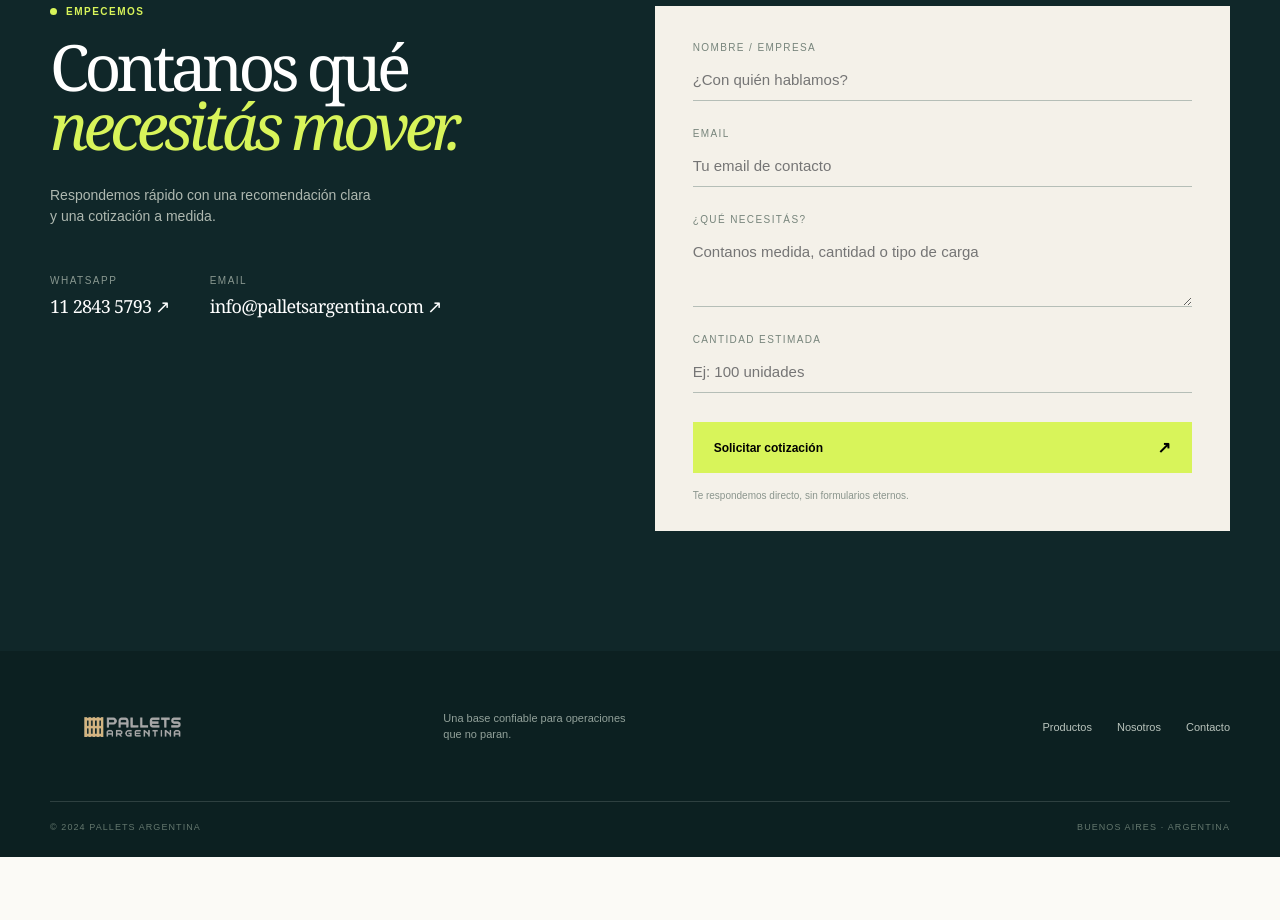
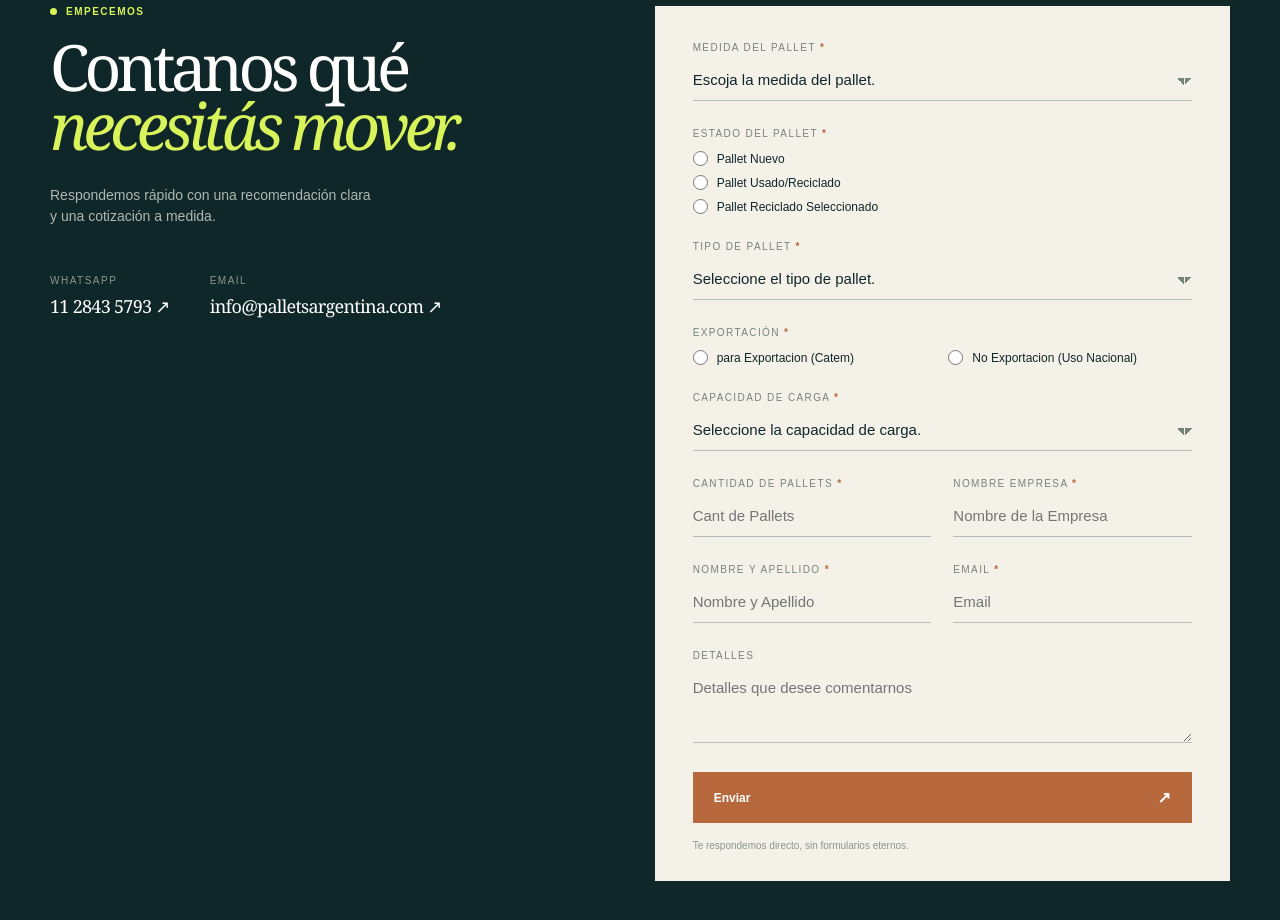
Before and after one commit to DiegoScarpa/pVrO-T4RT3kLYK8sVXZced2a-Gz-EfS7WSpy7UTIlM8-, a Next.js app: page / in a window 1280 px wide. Shown: the part 3240-4160 px from the top of the page. Before the commit the page ends 4097 px from the top, so only its background shows below. Built offline with nearby package versions, Linux system fonts and the light colour scheme.

Commit message:
Replace quote form with pallet specification form

```diff
--- a/src/app/api/contact/route.ts
+++ b/src/app/api/contact/route.ts
@@ -16,13 +16,25 @@ function escapeHtml(value: string) {
 export async function POST(request: Request) {
   try {
     const body = (await request.json()) as Record<string, unknown>;
-    const name = typeof body.name === "string" ? body.name.trim() : "";
-    const email = typeof body.email === "string" ? body.email.trim() : "";
-    const need = typeof body.need === "string" ? body.need.trim() : "";
-    const quantity = typeof body.quantity === "string" ? body.quantity.trim() : "";
+    const value = (key: string) => typeof body[key] === "string" ? body[key].trim() : "";
+    const palletSize = value("palletSize");
+    const palletCondition = value("palletCondition");
+    const palletType = value("palletType");
+    const exportation = value("exportation");
+    const loadCapacity = value("loadCapacity");
+    const quantity = value("quantity");
+    const companyName = value("companyName");
+    const fullName = value("fullName");
+    const email = value("email");
+    const details = value("details");
 
-    if (!name || !email || !need) {
-      return NextResponse.json({ error: "Completá nombre, email y qué necesitás." }, { status: 400 });
+    // Honeypot spam protection: silently accept automated submissions without sending email.
+    if (value("website")) {
+      return NextResponse.json({ ok: true });
+    }
+
+    if (!palletSize || !palletCondition || !palletType || !exportation || !loadCapacity || !quantity || !companyName || !fullName || !email) {
+      return NextResponse.json({ error: "Completá todos los campos obligatorios." }, { status: 400 });
     }
 
     if (!emailPattern.test(email)) {
@@ -36,10 +48,16 @@ export async function POST(request: Request) {
     }
 
     const resend = new Resend(apiKey);
-    const safeName = escapeHtml(name);
+    const safePalletSize = escapeHtml(palletSize);
+    const safePalletCondition = escapeHtml(palletCondition);
+    const safePalletType = escapeHtml(palletType);
+    const safeExportation = escapeHtml(exportation);
+    const safeLoadCapacity = escapeHtml(loadCapacity);
+    const safeQuantity = escapeHtml(quantity);
+    const safeCompanyName = escapeHtml(companyName);
+    const safeFullName = escapeHtml(fullName);
     const safeEmail = escapeHtml(email);
-    const safeNeed = escapeHtml(need);
-    const safeQuantity = escapeHtml(quantity || "No indicada");
+    const safeDetails = escapeHtml(details || "Sin detalles adicionales");
 
     const { error } = await resend.emails.send({
       from: "Pallets Argentina <ventas@palletsargentina.com>",
@@ -48,12 +66,18 @@ export async function POST(request: Request) {
       subject: "Nueva solicitud de cotización - Pallets Argentina",
       text: [
         "Nueva solicitud de cotización - Pallets Argentina",
-        `Nombre / Empresa: ${name}`,
+        `Medida del Pallet: ${palletSize}`,
+        `Estado del Pallet: ${palletCondition}`,
+        `Tipo de Pallet: ${palletType}`,
+        `Exportación: ${exportation}`,
+        `Capacidad de Carga: ${loadCapacity}`,
+        `Cantidad de Pallets: ${quantity}`,
+        `Nombre Empresa: ${companyName}`,
+        `Nombre y Apellido: ${fullName}`,
         `Email: ${email}`,
-        `Qué necesita: ${need}`,
-        `Cantidad estimada: ${quantity || "No indicada"}`,
+        `Detalles: ${details || "Sin detalles adicionales"}`,
       ].join("\n"),
-      html: `<h2>Nueva solicitud de cotización</h2><p><strong>Nombre / Empresa:</strong> ${safeName}</p><p><strong>Email:</strong> ${safeEmail}</p><p><strong>Qué necesita:</strong><br />${safeNeed.replace(/\n/g, "<br />")}</p><p><strong>Cantidad estimada:</strong> ${safeQuantity}</p>`,
+      html: `<h2>Nueva solicitud de cotización</h2><p><strong>Medida del Pallet:</strong> ${safePalletSize}</p><p><strong>Estado del Pallet:</strong> ${safePalletCondition}</p><p><strong>Tipo de Pallet:</strong> ${safePalletType}</p><p><strong>Exportación:</strong> ${safeExportation}</p><p><strong>Capacidad de Carga:</strong> ${safeLoadCapacity}</p><p><strong>Cantidad de Pallets:</strong> ${safeQuantity}</p><p><strong>Nombre Empresa:</strong> ${safeCompanyName}</p><p><strong>Nombre y Apellido:</strong> ${safeFullName}</p><p><strong>Email:</strong> ${safeEmail}</p><p><strong>Detalles:</strong><br />${safeDetails.replace(/\n/g, "<br />")}</p>`,
     });
 
     if (error) {
--- a/src/app/layout.tsx
+++ b/src/app/layout.tsx
@@ -1,5 +1,6 @@
 import type { Metadata } from 'next';
 import './globals.css';
+import './quote-form.css';
 
 export const metadata: Metadata = {
   title: 'Pallets Argentina | Pallets de madera para operaciones que no paran',
--- /dev/null
+++ b/src/app/quote-form.css
@@ -0,0 +1,35 @@
+.quote-form select {
+  display: block;
+  width: 100%;
+  border: 0;
+  border-bottom: 1px solid #b5beb7;
+  background: transparent;
+  margin-top: 10px;
+  padding: 8px 24px 12px 0;
+  color: var(--ink);
+  outline: none;
+  font-size: 15px;
+  appearance: none;
+  background-image: linear-gradient(45deg, transparent 50%, #76847b 50%), linear-gradient(135deg, #76847b 50%, transparent 50%);
+  background-position: calc(100% - 8px) 15px, 100% 15px;
+  background-size: 7px 7px, 7px 7px;
+  background-repeat: no-repeat;
+}
+
+.quote-form select:focus { border-color: var(--ink); }
+.quote-form b { color: #b7683d; font-weight: 700; }
+.quote-fieldset { border: 0; margin: 0 0 27px; padding: 0; }
+.quote-fieldset legend { color: #76847b; font-size: 10px; text-transform: uppercase; letter-spacing: .14em; margin-bottom: 12px; padding: 0; }
+.quote-options { display: grid; gap: 9px; }
+.quote-options-inline { grid-template-columns: repeat(2, minmax(0, 1fr)); gap: 12px; }
+.quote-form .quote-option { display: flex; align-items: center; gap: 9px; margin: 0; color: var(--ink); font-size: 12px; letter-spacing: 0; text-transform: none; }
+.quote-form .quote-option input { display: block; width: 15px; height: 15px; flex: 0 0 15px; margin: 0; padding: 0; accent-color: #b7683d; }
+.quote-form-grid { display: grid; grid-template-columns: repeat(2, minmax(0, 1fr)); column-gap: 22px; }
+.button-submit { width: 100%; justify-content: space-between; margin-top: 2px; background: #b7683d; color: white; }
+.button-submit:hover { background: #984f2d; }
+.form-error { color: #a44d2c; font-size: 11px; line-height: 1.4; margin: 15px 0 0; }
+.quote-honeypot { display: none; }
+
+@media (max-width: 560px) {
+  .quote-options-inline, .quote-form-grid { grid-template-columns: 1fr; }
+}
--- a/src/components/quote-form.tsx
+++ b/src/components/quote-form.tsx
@@ -1,6 +1,41 @@
 "use client";
 
 import { FormEvent, useState } from "react";
+
+const palletSizes = [
+  "1200 × 1000mm (Tipo Arlog)",
+  "1200 × 1000mm (Descartable)",
+  "1200 × 1200mm",
+  "800 × 1200 mm (EuroPallet)",
+  "1000 × 1000 mm",
+  "Otra Medidas",
+];
+
+const palletTypes = [
+  "Pallet de 9 tacos de madera (4 entradas)",
+  "Pallet de 3 Tirantes/Largueros (2 entradas)",
+  "Pallet de 4 Tirantes/Largueros (2 entradas)",
+];
+
+const loadCapacities = [
+  "Hasta 500 Kg (Liviano)",
+  "Entre 500 a 800 Kg (Normal)",
+  "800 a 1.000 Kg (Fuerte)",
+  "1.000 a 1.200 Kg (Fuerte y Pesado)",
+  "Mas de 1.200 Kg (Especial)",
+];
+
+const requiredFields = [
+  "palletSize",
+  "palletCondition",
+  "palletType",
+  "exportation",
+  "loadCapacity",
+  "quantity",
+  "companyName",
+  "fullName",
+  "email",
+] as const;
 
 export function QuoteForm() {
   const [sent, setSent] = useState(false);
@@ -11,14 +46,19 @@ export function QuoteForm() {
     event.preventDefault();
     if (submitting) return;
 
-    const data = new FormData(event.currentTarget);
-    const name = String(data.get("name") ?? "").trim();
-    const email = String(data.get("email") ?? "").trim();
-    const need = String(data.get("need") ?? "").trim();
-    const quantity = String(data.get("quantity") ?? "").trim();
+    const form = event.currentTarget;
+    const data = new FormData(form);
+    const values = Object.fromEntries(data.entries());
+    const missing = requiredFields.some((field) => !String(values[field] ?? "").trim());
+    const email = String(values.email ?? "").trim();
 
-    if (!name || !email || !need) {
-      setError("Completá nombre, email y qué necesitás para enviar la consulta.");
+    if (missing) {
+      setError("Completá todos los campos obligatorios para enviar la consulta.");
+      return;
+    }
+
+    if (!/^\S+@\S+\.\S+$/.test(email)) {
+      setError("Ingresá un email válido.");
       return;
     }
 
@@ -29,13 +69,13 @@ export function QuoteForm() {
       const response = await fetch("/api/contact", {
         method: "POST",
         headers: { "Content-Type": "application/json" },
-        body: JSON.stringify({ name, email, need, quantity }),
+        body: JSON.stringify(values),
       });
 
       const result = (await response.json()) as { error?: string };
       if (!response.ok) throw new Error(result.error || "No pudimos enviar la consulta.");
 
-      event.currentTarget.reset();
+      form.reset();
       setSent(true);
     } catch (submissionError) {
       setError(submissionError instanceof Error ? submissionError.message : "No pudimos enviar la consulta. Intentá nuevamente.");
@@ -43,12 +83,72 @@ export function QuoteForm() {
       setSubmitting(false);
     }
   }
+
   return <form className="quote-form" onSubmit={submit} noValidate>
-    <label>Nombre / Empresa<input required name="name" placeholder="¿Con quién hablamos?" /></label>
-    <label>Email<input required type="email" name="email" placeholder="Tu email de contacto" /></label>
-    <label>¿Qué necesitás?<textarea required name="need" placeholder="Contanos medida, cantidad o tipo de carga" rows={3} /></label>
-    <label>Cantidad estimada<input name="quantity" placeholder="Ej: 100 unidades" /></label>
-    <button className="button button-lime" type="submit" disabled={submitting}>{submitting ? "Enviando..." : "Solicitar cotización"} <span>↗</span></button>
-    {sent ? <p className="form-success" role="status" aria-live="polite">¡Listo! Recibimos tu consulta y te responderemos a la brevedad.</p> : error ? <p className="form-error" role="alert">{error}</p> : <p className="form-footnote">Te respondemos directo, sin formularios eternos.</p>}
+    {sent ? <div className="form-success" role="status" aria-live="polite">
+      <span>✓</span>
+      <h3>¡Listo! Recibimos tu consulta.</h3>
+      <p>Te vamos a responder a la brevedad para ayudarte con tu próximo movimiento.</p>
+      <button type="button" onClick={() => setSent(false)}>Enviar otra consulta</button>
+    </div> : <>
+      <label>Medida del Pallet <b>*</b>
+        <select required name="palletSize" defaultValue="">
+          <option value="" disabled>Escoja la medida del pallet.</option>
+          {palletSizes.map((option) => <option key={option} value={option}>{option}</option>)}
+        </select>
+      </label>
+
+      <fieldset className="quote-fieldset">
+        <legend>Estado del Pallet <b>*</b></legend>
+        <div className="quote-options">
+          {[
+            ["Pallet Nuevo", "new"],
+            ["Pallet Usado/Reciclado", "used"],
+            ["Pallet Reciclado Seleccionado", "selected-recycled"],
+          ].map(([label, value]) => <label className="quote-option" key={value}>
+            <input required type="radio" name="palletCondition" value={value} />
+            <span>{label}</span>
+          </label>)}
+        </div>
+      </fieldset>
+
+      <label>Tipo de Pallet <b>*</b>
+        <select required name="palletType" defaultValue="">
+          <option value="" disabled>Seleccione el tipo de pallet.</option>
+          {palletTypes.map((option) => <option key={option} value={option}>{option}</option>)}
+        </select>
+      </label>
+
+      <fieldset className="quote-fieldset">
+        <legend>Exportación <b>*</b></legend>
+        <div className="quote-options quote-options-inline">
+          <label className="quote-option"><input required type="radio" name="exportation" value="para Exportacion (Catem)" /><span>para Exportacion (Catem)</span></label>
+          <label className="quote-option"><input required type="radio" name="exportation" value="No Exportacion (Uso Nacional)" /><span>No Exportacion (Uso Nacional)</span></label>
+        </div>
+      </fieldset>
+
+      <label>Capacidad de Carga <b>*</b>
+        <select required name="loadCapacity" defaultValue="">
+          <option value="" disabled>Seleccione la capacidad de carga.</option>
+          {loadCapacities.map((option) => <option key={option} value={option}>{option}</option>)}
+        </select>
+      </label>
+
+      <div className="quote-form-grid">
+        <label>Cantidad de Pallets <b>*</b><input required name="quantity" placeholder="Cant de Pallets" /></label>
+        <label>Nombre Empresa <b>*</b><input required name="companyName" placeholder="Nombre de la Empresa" /></label>
+        <label>Nombre y Apellido <b>*</b><input required name="fullName" placeholder="Nombre y Apellido" /></label>
+        <label>Email <b>*</b><input required type="email" name="email" placeholder="Email" /></label>
+      </div>
+
+      <label>Detalles<textarea name="details" placeholder="Detalles que desee comentarnos" rows={3} /></label>
+
+      <div className="quote-honeypot" aria-hidden="true">
+        <label>Website<input tabIndex={-1} autoComplete="off" name="website" /></label>
+      </div>
+
+      <button className="button button-submit" type="submit" disabled={submitting}>{submitting ? "Enviando..." : "Enviar"} <span>↗</span></button>
+      {error ? <p className="form-error" role="alert">{error}</p> : <p className="form-footnote">Te respondemos directo, sin formularios eternos.</p>}
+    </>}
   </form>;
 }
```
